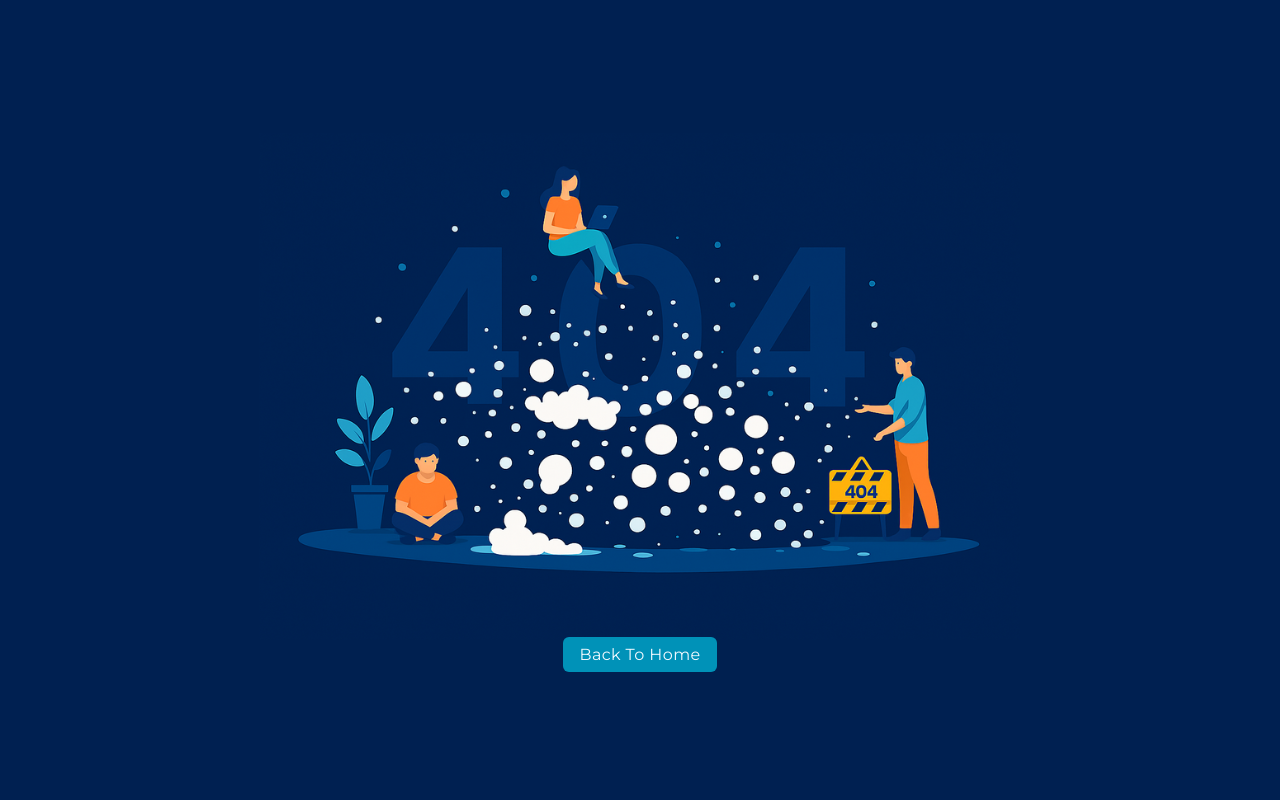
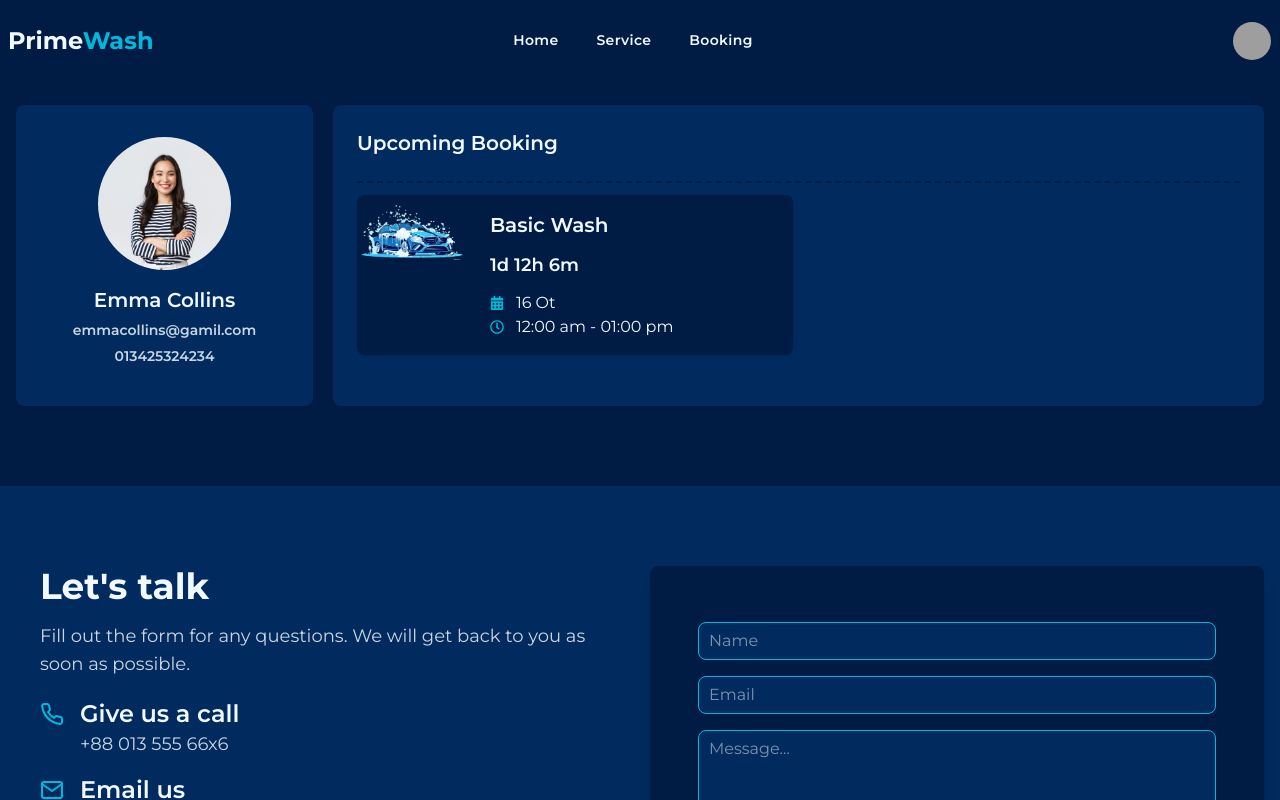
Before and after one commit to AbrRahman/prime-wash-frontend, a React (Vite) app: page /dashboard/upcoming-booking in a window 1280 px wide. Shown: the top 800 px of the page. Built offline with nearby package versions, Linux system fonts and the light colour scheme; grey boxes are pictures that could not be loaded.

Commit message:
add UpcomingBooking component and update routing for upcoming bookings; restore BookingService component in Booking page

```diff
--- a/src/pages/booking/Booking.tsx
+++ b/src/pages/booking/Booking.tsx
@@ -14,7 +14,7 @@ const Booking = () => {
           <div className="grid grid-cols-1 lg:grid-cols-2 gap-3">
             <div>
               <BookingServiceSelection />
-              {/* <BookingService /> */}
+              <BookingService />
               <CalendarAndSlot />
             </div>
             <div>
--- /dev/null
+++ b/src/pages/upcomingBooking/UpcomingBooking.tsx
@@ -0,0 +1,41 @@
+import { SiTicktick } from "react-icons/si";
+import ServiceImage from "../../assets/images/car-1.png";
+import { FaCalendarAlt, FaRegClock } from "react-icons/fa";
+const UpcomingBooking = () => {
+  return (
+    <>
+      <div>
+        <div className="border-b-2 border-dashed pb-6 border-b-brand-primary ">
+          <h1 className="text-xl font-semibold text-sky-50">
+            Upcoming Booking
+          </h1>
+        </div>
+        <div className="grid grid-cols-1 lg:grid-cols-2 gap-3 mt-3">
+          <div className=" lg:flex lg:gap-2 bg-brand-primary rounded-lg shadow">
+            <div className="w-4/5 lg:w-1/4 mx-auto lg:mx-0">
+              <img src={ServiceImage} alt="" className=" w-full" />
+            </div>
+            <div className="p-4">
+              <h1 className="text-sky-50 text-xl font-semibold ">Basic Wash</h1>
+              <div className="gap-3 mt-3 font-semibold">
+                <p className="text-sky-50 text-lg">1d 12h 6m</p>
+              </div>
+              <div className="mt-3">
+                <div className="flex items-center gap-3 ">
+                  <FaCalendarAlt className="text-sm text-cyan-500 " />
+                  <p className="text-sky-50">16 Ot</p>
+                </div>
+                <div className="flex items-center gap-3 ">
+                  <FaRegClock className="text-sm text-cyan-500" />
+                  <p className="text-sky-50">12:00 am - 01:00 pm</p>
+                </div>
+              </div>
+            </div>
+          </div>
+        </div>
+      </div>
+    </>
+  );
+};
+
+export default UpcomingBooking;
--- a/src/routes/AppRouter.tsx
+++ b/src/routes/AppRouter.tsx
@@ -8,6 +8,7 @@ import NotFound from "../pages/notFound/NotFound";
 import UserLayout from "../layouts/UserLayout";
 import ProfileDetails from "../pages/profile/ProfileDetails";
 import MyBookings from "../pages/myBookings/MyBookings";
+import UpcomingBooking from "../pages/upcomingBooking/UpcomingBooking";
 
 const appRouter = createBrowserRouter([
   {
@@ -30,6 +31,10 @@ const appRouter = createBrowserRouter([
             path: "my-booking",
             element: <MyBookings />,
           },
+          {
+            path: "upcoming-booking",
+            element: <UpcomingBooking />,
+          },
         ],
       },
     ],
```
Also changed, not shown: src/pages/myBookings/MyBookings.tsx (+0 -29 lines).
